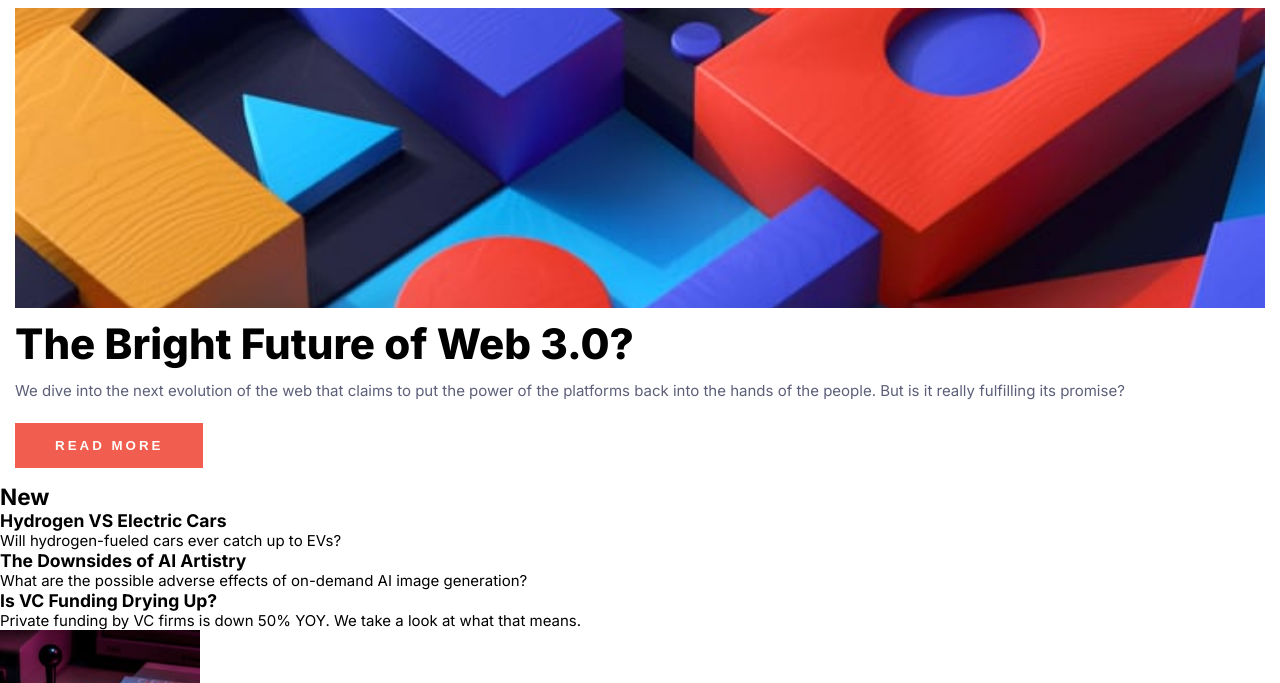
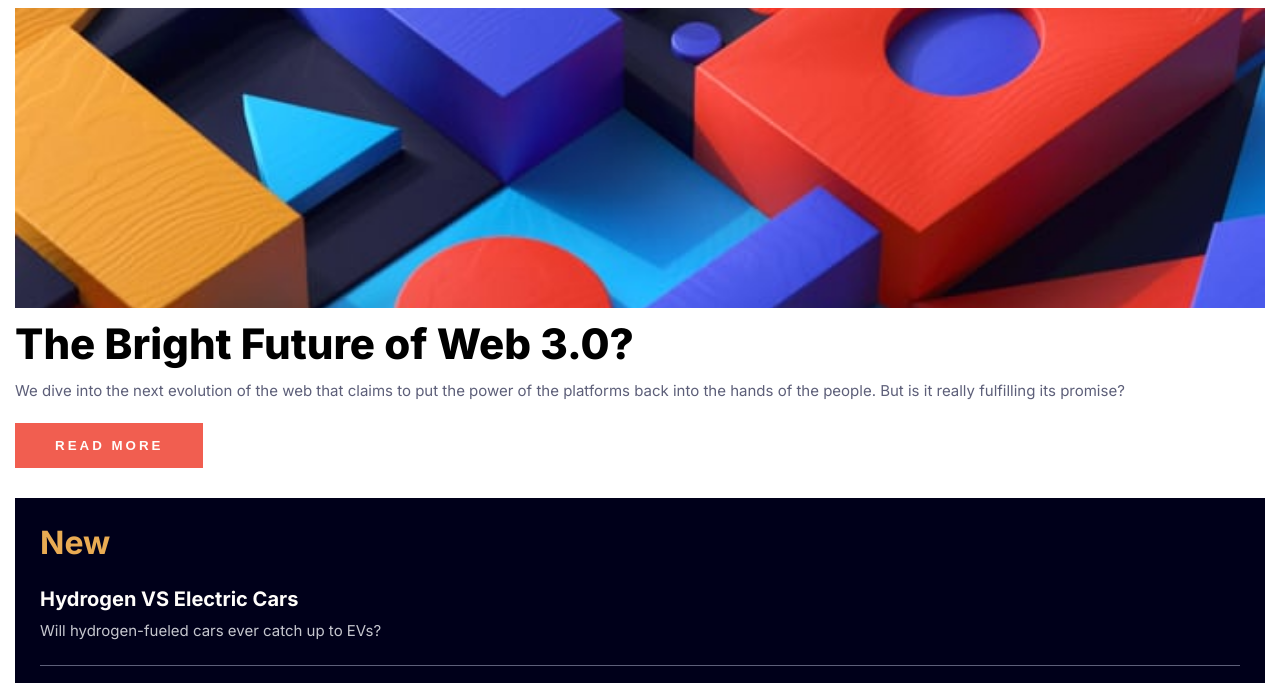
Before and after one commit to MrJouts/frontend-mentor, a website: page news-homepage-main/index.html in a window 1280 px wide. Shown: the part 77-760 px from the top of the page. Drawn offline with Linux system fonts and the light colour scheme.

Commit message:
added sidebar styles

```diff
--- a/news-homepage-main/index.html
+++ b/news-homepage-main/index.html
@@ -45,27 +45,27 @@
         </div>
       </section>
 
-      <section>
+      <section id="sidebar">
         <div>
           <h2>New</h2>
-          <div>
+          <article>
             <h3>Hydrogen VS Electric Cars</h3>
             <p>Will hydrogen-fueled cars ever catch up to EVs?</p>
-          </div>
-          <div>
+          </article>
+          <article>
             <h3>The Downsides of AI Artistry</h3>
             <p>
               What are the possible adverse effects of on-demand AI image
               generation?
             </p>
-          </div>
-          <div>
+          </article>
+          <article>
             <h3>Is VC Funding Drying Up?</h3>
             <p>
               Private funding by VC firms is down 50% YOY. We take a look at
               what that means.
             </p>
-          </div>
+          </article>
         </div>
       </section>
 
--- /dev/null
+++ b/news-homepage-main/styles/sections/_sidebar.scss
@@ -0,0 +1,30 @@
+#sidebar {
+  padding: 15px;
+
+  > div {
+    padding: 25px;
+    background-color: $very-dark-blue;
+    color: $grayish-blue;
+  }
+
+  article:not(:last-of-type) {
+    border-bottom: 1px solid $dark-rayish-blue;
+    margin-bottom: 20px;
+  }
+
+  h2 {
+    color: $soft-orange;
+    font-size: 32px;
+    padding-bottom: 25px;
+  }
+
+  h3 {
+    color: $off-white;
+    font-size: 20px;
+    padding-bottom: 10px;
+  }
+
+  p {
+    padding-bottom: 25px;
+  }
+}
--- a/news-homepage-main/styles/styles.scss
+++ b/news-homepage-main/styles/styles.scss
@@ -1,3 +1,4 @@
 @import "main";
 @import "./components/header";
-@import "./sections/main-topic"
+@import "./sections/main-topic";
+@import "./sections/sidebar";
```
Also changed, not shown: news-homepage-main/styles/styles.css, 1 other file.
